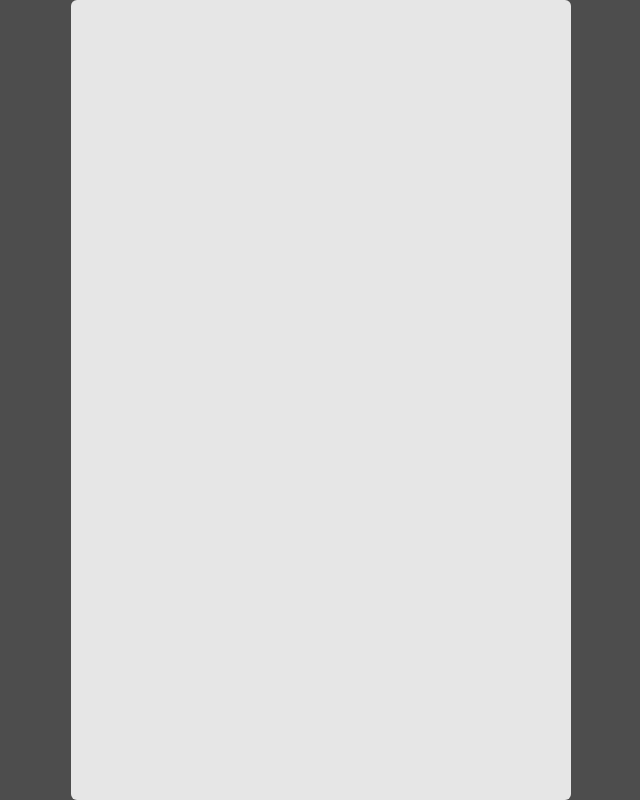
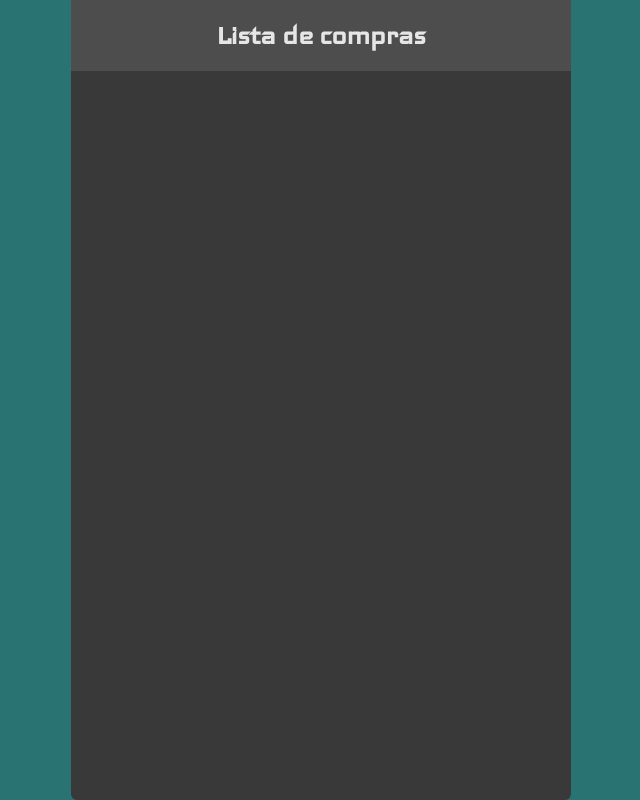
Before and after one commit to arieljunior/shopping-list, a React (Create React App) app: page / in a window 1280 px wide. Shown: the whole page, without its empty margins (319-959 px from the left). Built offline with nearby package versions, Linux system fonts and the light colour scheme.

Commit message:
component Header and font global

```diff
--- a/src/components/molecules/ContainerMobile/styles.ts
+++ b/src/components/molecules/ContainerMobile/styles.ts
@@ -5,13 +5,13 @@ export const Container = styled.div`
 	justify-content: center;
 	display: flex;
 	height: 100vh;
-	background-color: ${colors.grey_1};
+	background-color: ${colors.green_main};
 `;
 
 export const Main = styled.main`
 	width: 100%;
 	height: 100vh;
-	background-color: ${colors.grey};
+	background-color: ${colors.black_main};
 	max-width: 500px;
 	max-height: 914px;
     border-radius: 6px;
--- /dev/null
+++ b/src/components/molecules/Header/index.tsx
@@ -0,0 +1,14 @@
+import React from "react";
+import { ContainerHeader } from "./styles";
+
+interface IProps {
+	title: string;
+}
+
+export const Header: React.FC<IProps> = ({ title }) => {
+	return (
+		<ContainerHeader>
+			<h1>{title}</h1>
+		</ContainerHeader>
+	);
+};
--- /dev/null
+++ b/src/components/molecules/Header/styles.ts
@@ -0,0 +1,10 @@
+import styled from 'styled-components';
+import colors from '../../../styles/colors';
+
+export const ContainerHeader = styled.div`
+    display: flex;
+    justify-content: center;
+    padding: 20px 0;
+    background-color: ${colors.black_light};
+    color: ${colors.white_main};
+`;
--- a/src/pages/ListShopping/index.tsx
+++ b/src/pages/ListShopping/index.tsx
@@ -1,9 +1,11 @@
 import React from "react";
 import { ContainerMobile } from "../../components/molecules/ContainerMobile";
+import { Header } from "../../components/molecules/Header";
 
 export const ListShopping: React.FC = () => {
 	return (
 		<ContainerMobile>
+			<Header title="Lista de compras"/>
 		</ContainerMobile>
 	);
 };
--- a/src/pages/ListShopping/styles.ts
+++ b/src/pages/ListShopping/styles.ts
@@ -1,5 +1,6 @@
 import styled from 'styled-components';
+import colors from '../../styles/colors';
 
-export const Container = styled.div`
+export const ContainerHeader = styled.div`
 
 `;
--- a/src/styles/colors.ts
+++ b/src/styles/colors.ts
@@ -1,11 +1,13 @@
 const colors = {
-    black: '#313131',
-    white: '#F5F5F5',
+    black_main: '#39393A',
+    white_main: '#E6E6E6',
+    green_main: '#297373',
+    green_main_light: '#85FFC7',
+    orange_main: '#FF8552',
 
     grey: '#e6e6e6',
     grey_1: '#4d4d4d',
-
-    red: '#CA3E47',
+    black_light: '#4d4d4d',
 }
 
 export default colors;
--- a/src/styles/global.css
+++ b/src/styles/global.css
@@ -1,3 +1,10 @@
+@font-face {
+    font-family: IceLand;
+    src: url('../assets/fonts/Iceland-Regular.ttf');
+  }
+body{
+    font-family: IceLand, cursive;
+}
 * {
     padding: 0;
     margin: 0;
```
Also changed, not shown: src/assets/fonts/Iceland-Regular.ttf (added).
